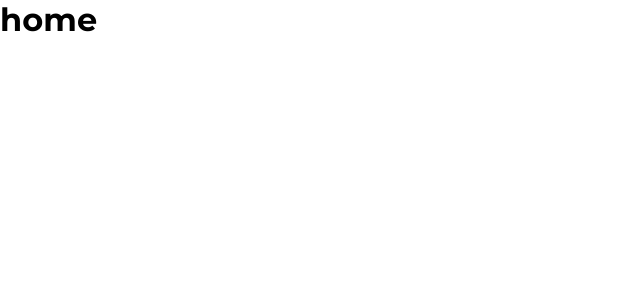
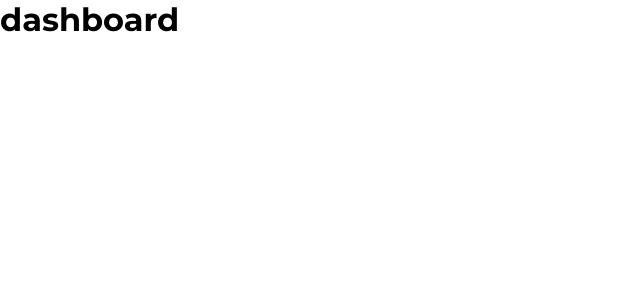
Before and after one commit to KarenMinasyan/playground, a React (Create React App) app: page / in a window 1280 px wide. Shown: the top 300 px of the page, without its empty margins (0-640 px from the left). Built offline with nearby package versions, Linux system fonts and the light colour scheme; sample sign-in values are in the browser's storage.

Commit message:
fix redirect

```diff
--- a/src/App.tsx
+++ b/src/App.tsx
@@ -1,6 +1,7 @@
 import React, {FC} from 'react';
 import { Routes, Route } from 'react-router-dom';
 import ProtectedRoute from 'hoc/protectedRoute';
+import DashboardLayout from 'layouts/Dashboard';
 import AuthLayout from 'layouts/Auth';
 import { ROUTES } from './router';
 import './App.scss';
@@ -8,7 +9,7 @@ import './App.scss';
 const App: FC = () => (
     <Routes>
         <Route path='' element={<ProtectedRoute />}>
-            <Route path='' element={<h1>home</h1>}/>
+            <Route index element={<DashboardLayout />}/>
         </Route>
         <Route path='auth' element={<AuthLayout />}>
             {ROUTES.map(item => <Route key={item.id} {...item} />)}
--- a/src/hoc/protectedRoute/index.tsx
+++ b/src/hoc/protectedRoute/index.tsx
@@ -3,6 +3,7 @@ import useAuth from 'hooks/useAuth';
 
 const ProtectedRoute = () => {
 	const auth = useAuth();
+  console.log(auth, 'auth');
 	return auth ? <Outlet /> : <Navigate to='auth/login' />;
 };
 
--- a/src/hooks/useAuth.ts
+++ b/src/hooks/useAuth.ts
@@ -3,6 +3,7 @@ import {useAppSelector} from "hook";
 
 const useAuth = () => {
 	 const { token } = useAppSelector(authSelector);
+  console.log(token, 'token');
 	 return !!token;
 };
 
--- a/src/layouts/Auth/index.tsx
+++ b/src/layouts/Auth/index.tsx
@@ -5,7 +5,7 @@ import Auth from 'pages/Auth';
 
 const AuthLayout: FC = () => {
 	  const auth = useAuth();
-	  return auth ? <Navigate to='' /> : <Auth />;
+	  return auth ? <Navigate to='/' /> : <Auth />;
 };
 
 export default AuthLayout;
--- /dev/null
+++ b/src/layouts/Dashboard/index.tsx
@@ -0,0 +1,9 @@
+import React, {FC} from 'react';
+
+const DashboardLayout: FC = () => (
+  <div>
+    <h1>dashboard</h1>
+  </div>
+);
+
+export default DashboardLayout;
--- a/src/pages/Auth/components/Code/index.tsx
+++ b/src/pages/Auth/components/Code/index.tsx
@@ -55,7 +55,7 @@ const Code = () => {
 
     dispatch(codeMessage(newData))
       .unwrap()
-      .then(() => navigate('/'))
+      .then(() => navigate('../../'))
       .catch(e => console.log(e));
   }
 
--- a/src/pages/Auth/index.tsx
+++ b/src/pages/Auth/index.tsx
@@ -1,19 +1,17 @@
 import React, {FC} from 'react';
-import {Outlet} from "react-router-dom";
-import Playground from "./components/Playground";
-import Copyright from "./components/Copyright";
+import {Outlet} from 'react-router-dom';
+import Playground from './components/Playground';
+import Copyright from './components/Copyright';
 import './Auth.scss';
 
-const Auth: FC = () => {
-    return (
-        <div className='auth'>
-            <div className='auth-inner'>
-                <Playground />
-                <Outlet />
-            </div>
-            <Copyright />
-        </div>
-    );
-};
+const Auth: FC = () => (
+  <div className='auth'>
+    <div className='auth-inner'>
+      <Playground/>
+      <Outlet/>
+    </div>
+    <Copyright/>
+  </div>
+);
 
 export default Auth;
--- a/src/store/auth/authSlice.ts
+++ b/src/store/auth/authSlice.ts
@@ -26,10 +26,11 @@ const authSlice = createSlice({
     [codeMessage.pending.type]: state => {
       state.loading = true;
     },
-    [codeMessage.fulfilled.type]: (state, {payload}: PayloadAction<{token: string; refreshToken: string}>) => {
+    [codeMessage.fulfilled.type]: (state, {payload}: PayloadAction<string[]>) => {
+      console.log(payload, 'payload');
       state.loading = false;
-      state.token = payload.token;
-      state.refreshToken = payload.refreshToken;
+      state.token = payload[0];
+      state.refreshToken = payload[1];
       state.error = '';
     },
     [codeMessage.rejected.type]: (state, {payload}) => {
```
Also changed, not shown: src/store/auth/thunks.ts (+4 -4 lines).
